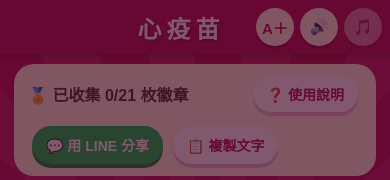
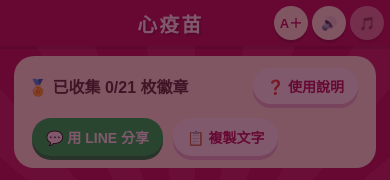
Before and after one commit to mhatresilience-star/Psychological-vaccin, a plain HTML site: page index.html in a window 390 px wide. Shown: the top 180 px of the page. Drawn offline with Linux system fonts and the light colour scheme.

Commit message:
Add files via upload

```diff
--- a/index.html
+++ b/index.html
@@ -91,7 +91,10 @@ header .tools{position:static;justify-self:end}header .tools button{width:38px;h
 .cn{display:inline-block;min-width:34px;margin:3px;padding:2px 6px;border-radius:10px;background:#fff;border:2px solid #f3c6d6;font-weight:900;transition:.15s}.cn.on{background:var(--pink);color:#fff;border-color:var(--pink)}
 .ov{position:fixed;inset:0;background:rgba(60,0,30,.65);z-index:50;display:flex;align-items:center;justify-content:center;padding:16px}.ov .panel{max-width:460px;width:100%;max-height:92vh;overflow:auto}
 header{grid-template-columns:104px 1fr 132px}header .tools button{font-size:15px;font-weight:800;color:var(--pink)}
-@media(max-width:480px){.ht p{display:none}}
+.ht{min-width:0}.ht h1{white-space:nowrap}
+header .tools button{white-space:nowrap;padding:0;line-height:1}@media(max-width:340px){header .tools button{font-size:11px}}
+@media(max-width:480px){.ht p{display:none}header{grid-template-columns:auto minmax(0,1fr) auto;gap:2px;padding-left:6px;padding-right:6px}.ht h1{font-size:20px;letter-spacing:2px}.hb{padding:7px 9px;font-size:13px}header .tools{gap:4px}header .tools button{width:34px;height:34px;font-size:13px}}
+@media(max-width:340px){.hb{font-size:12px;padding:6px 7px}header .tools button{width:30px;height:30px}.ht h1{font-size:18px;letter-spacing:1px}}
 .mb{height:12px;background:#f3c6d6;border-radius:8px;overflow:hidden;margin:2px 0 6px}.mb i{display:block;height:100%;background:var(--pink)}
 h3.h3{color:var(--pink);margin:16px 0 4px;font-size:17px}
 .tts{position:fixed;right:10px;bottom:16px;width:50px;height:50px;border-radius:50%;border:0;background:var(--yellow);font-size:24px;z-index:15;box-shadow:0 4px 0 rgba(0,0,0,.25);cursor:pointer}
@@ -766,13 +769,15 @@ const INTRO=[['c01','歡迎來到「心疫苗」','這裡有小遊戲、放鬆
  ['c30','好用的小功能','左上角「← 返回」可以回到上一頁；右上角可以開關音效與背景音樂；喜歡的內容可以用 LINE 分享給朋友。'],
  ['q26','溫馨提醒','這裡是心理衛生教育小遊戲，不是診斷或治療。<br>感到撐不住時，請撥 <b>1925</b> 安心專線（24 小時），或找信任的人與專業人員聊聊。<br><small>為了改善內容，網頁會記錄匿名的使用次數與停留時間，不含個人資料或你輸入的文字。</small>']];
 function intro(k=0){
-  const o=document.getElementById('intro'), p=INTRO[k], last=k===INTRO.length-1;
+  const o=document.getElementById('intro'), p=INTRO[k], last=k===INTRO.length-1, tr=!LS.g('xyy_noTrack',0);
   o.classList.remove('hide');
   o.innerHTML=`<div class="panel center">${S(p[0],'big')}<h2 style="color:var(--pink);margin:6px 0">${p[1]}</h2><p class="q" style="font-size:18px">${p[2]}</p>
    <div class="dots">${INTRO.map((_,i)=>`<i class="${i===k?'on':''}"></i>`).join('')}</div>
+   ${last?`<div class="chips"><button class="chip${tr?' on':''}" id="trk2">📊 匿名使用統計：${tr?'已開啟（點一下可關閉）':'已關閉（點一下可開啟）'}</button></div>`:''}
    ${k?`<button class="btn ghost" id="ip">◀ 上一步</button>`:''}<button class="btn" id="in">${last?'開始玩 🎉':'下一步 ▶'}</button>${last?'':'<br><button class="btn ghost" id="isk" style="font-size:14px">略過說明</button>'}</div>`;
   const close=()=>{o.classList.add('hide');LS.s('xyy_seen',1)};
   document.getElementById('in').onclick=()=>last?close():intro(k+1);
+  const tk=document.getElementById('trk2'); if(tk)tk.onclick=()=>{LS.s('xyy_noTrack',tr?1:0);intro(k)};
   const ip=document.getElementById('ip'); if(ip)ip.onclick=()=>intro(k-1);
   const sk=document.getElementById('isk'); if(sk)sk.onclick=close;
 }
```
